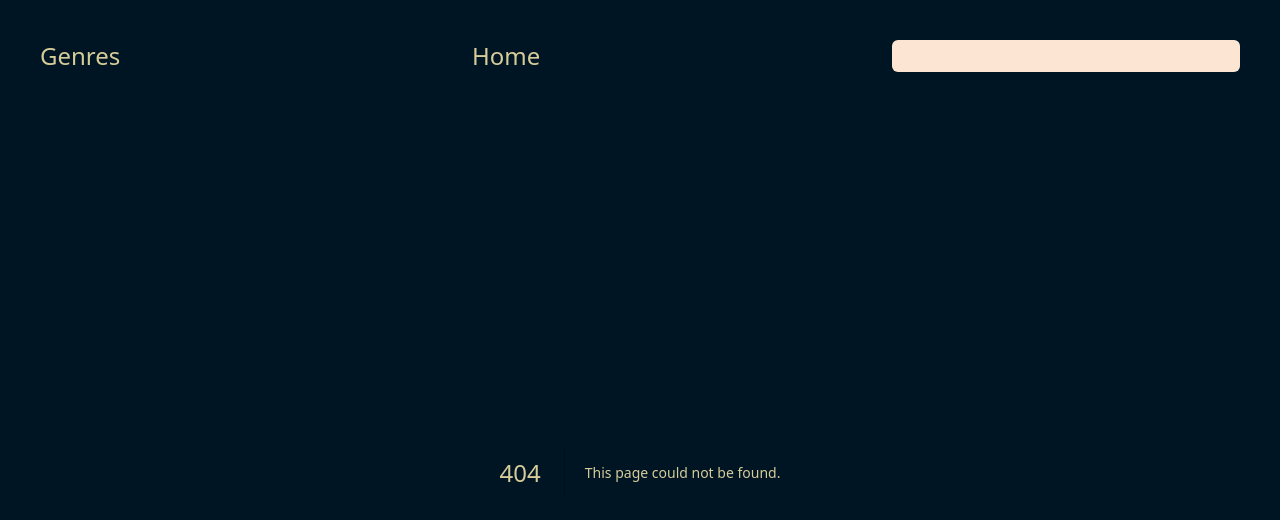
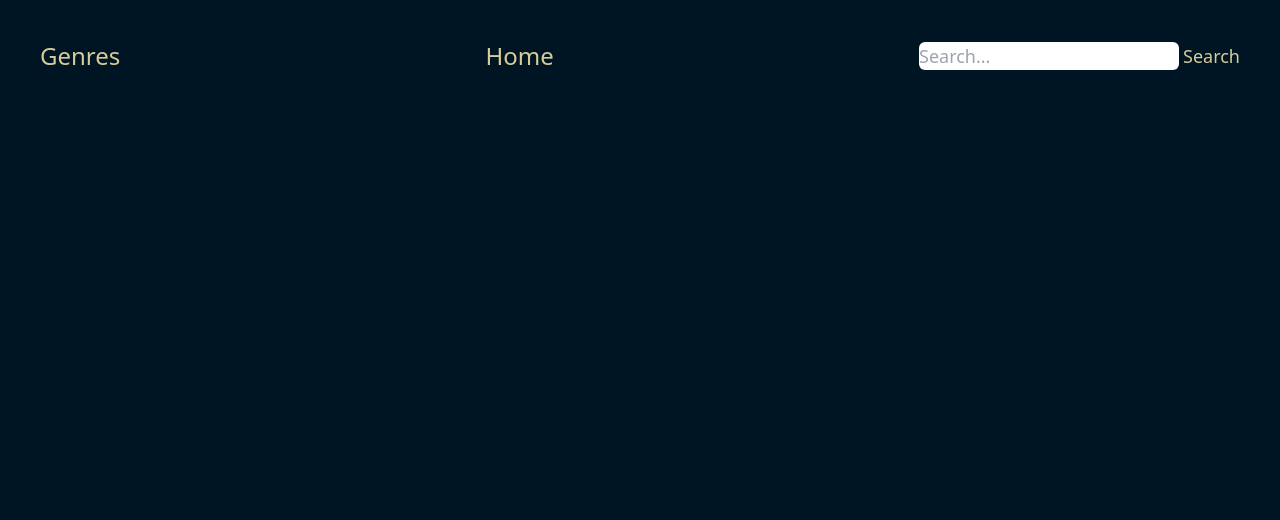
Before and after one commit to simgeduru/movie-app, a Next.js app: page /search in a window 1280 px wide. Before the commit this address had no page. Shown: the top 520 px of the page. Built offline with nearby package versions, Linux system fonts and the light colour scheme; data requests are answered from the project's data file.

Commit message:
Searchbar eklendi. Filmler title'a göre listelenecek şekilde query yazıldı.

```diff
--- /dev/null
+++ b/src/app/search/page.jsx
@@ -0,0 +1,31 @@
+'use client'
+import React, { useEffect, useState } from "react";
+import { useSearchParams } from 'next/navigation';
+import Genre from "../../components/Genre"
+
+
+
+export default function page() {
+  const searchParams = useSearchParams();
+  const search = searchParams.get('query');
+  const [data, setData] = useState([]);
+  console.log(search);
+  useEffect(() => {
+    const fetchMovieWiaQuery = async () => {
+      await fetch("http://localhost:3000/movies?" + new URLSearchParams({
+        /* year:`${search}`, */
+        title:`${search}`,
+    /*     plot:`${search}`,
+        runtime:`${search}`,
+        genres:`${search}` */
+      })).then((response) => {return response.json()}
+      ).then((data)=>{
+          console.log(data);
+          setData(data);
+      })
+    };
+    fetchMovieWiaQuery();
+  }, []);
+
+  return (<div>{data.map((movie)=>(<Genre movie={movie}></Genre>))}</div>);
+}
--- a/src/components/Header.js
+++ b/src/components/Header.js
@@ -1,5 +1,6 @@
 import React from 'react'
 import Link from 'next/link'
+import SearchBox from '../components/SearchBox'
 //import Anchor from '../components/Anchor'
 
 export default function Header() {
@@ -8,10 +9,7 @@ export default function Header() {
     <div className="flex justify-between items-center">
     <Link href= "/category">Genres</Link>
     <Link href="/">Home</Link>
-      <input type="text" className="rounded-md bg-[#FDE5D4]" />
-
-      {/* sidebar */}
-
+      <SearchBox></SearchBox>
     </div>
   </div>
   )
--- /dev/null
+++ b/src/components/SearchBox.js
@@ -0,0 +1,34 @@
+"use client";
+import React, { useState } from "react";
+import { useRouter } from "next/navigation";
+import Link from "next/link";
+
+export default function SearchBox() {
+  const [value, setValue] = useState("");
+  const router = useRouter();
+
+  const handleChange = (e) => {
+    setValue(e.target.value);
+    console.log(value);
+  };
+
+  const handleClick = () => {
+    router.push("/search?query=45");
+  };
+  return (
+    <div>
+      <form className="text-lg items-center " action="">
+        <input
+          type="text"
+          className="rounded-md "
+          placeholder="Search..."
+          onChange={(e) => handleChange(e)}
+        />
+        <Link className="ml-1" href={`/search?query=${value}`}>
+          Search
+        </Link>
+      </form>
+
+    </div>
+  );
+}
```
Also changed, not shown: db.json.
